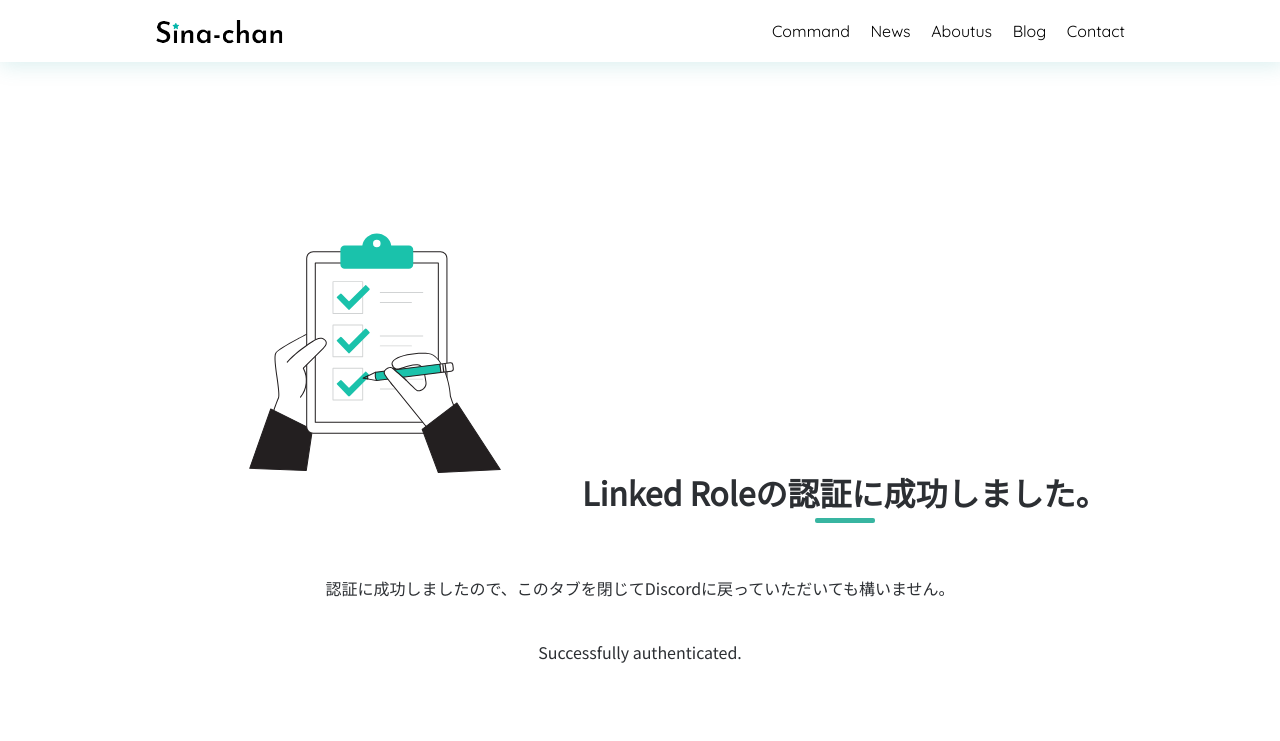
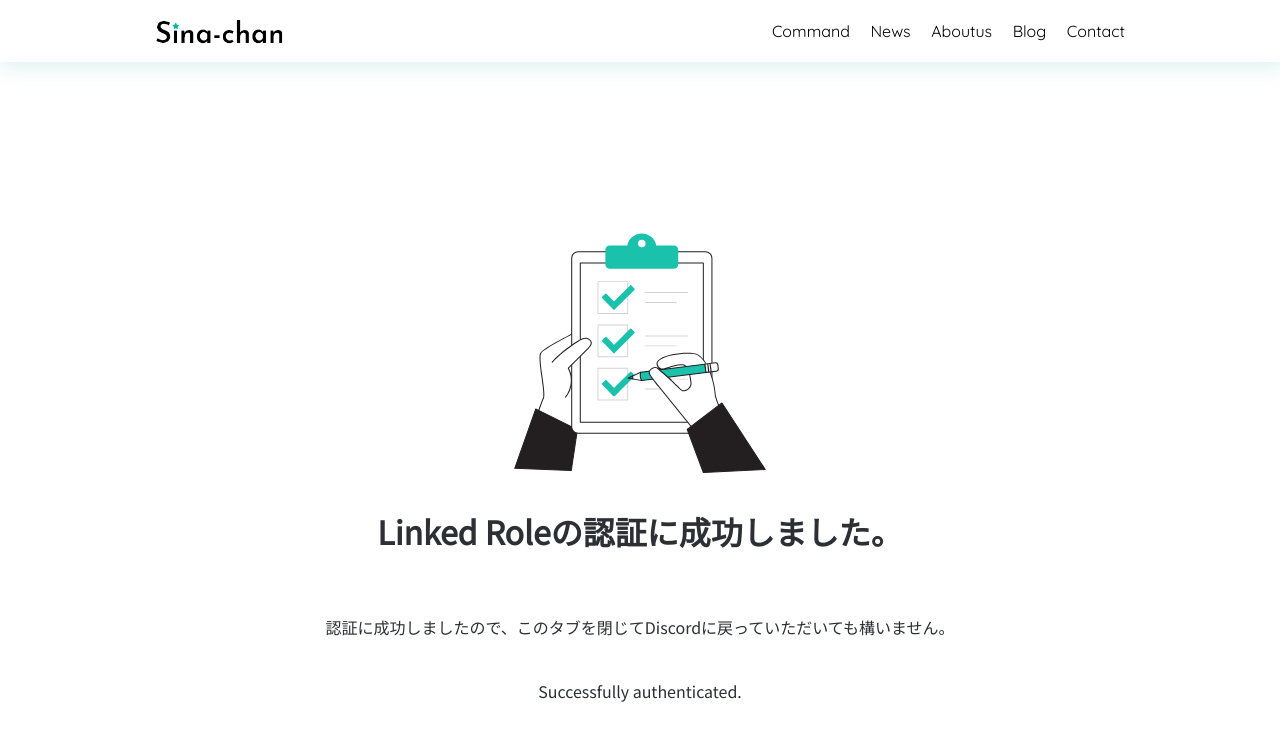
Before and after one commit to SinaKitagami/sinakitagami.github.io, a Jekyll site: the page built from success.html, in a window 1280 px wide and 900 px high. Shown: the top 741 px of the window. Built offline with Jekyll 4.4.1, drawn with Linux system fonts in a browser that asks for light colours; nearby versions of some CDN libraries.

Commit message:
[Fix] 見出しを修正

```diff
--- a/success.html
+++ b/success.html
@@ -5,7 +5,7 @@
 <center>
 <div class="content">
 <img src="img/Checklist _Flatline.svg" class="check-list">
-<h1 class="main-title">Linked Roleの認証に成功しました。</h1><br><br>
+<h1>Linked Roleの認証に成功しました。</h1><br><br>
 認証に成功しましたので、このタブを閉じてDiscordに戻っていただいても構いません。<br><br>
 Successfully authenticated.<br><br>
 </div>
```
